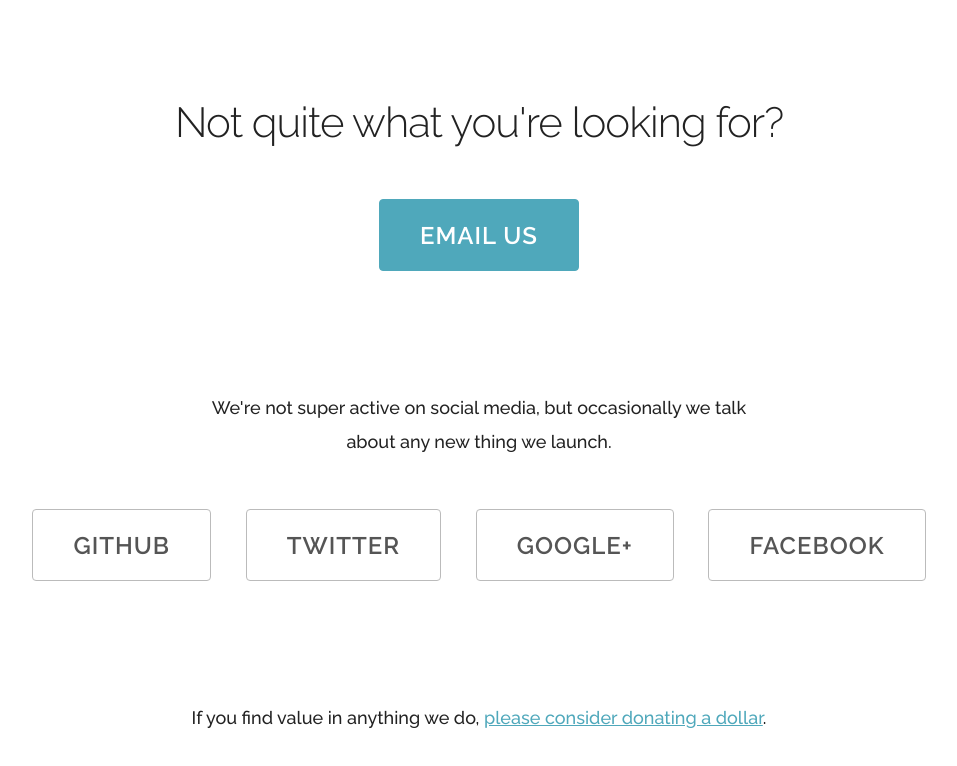
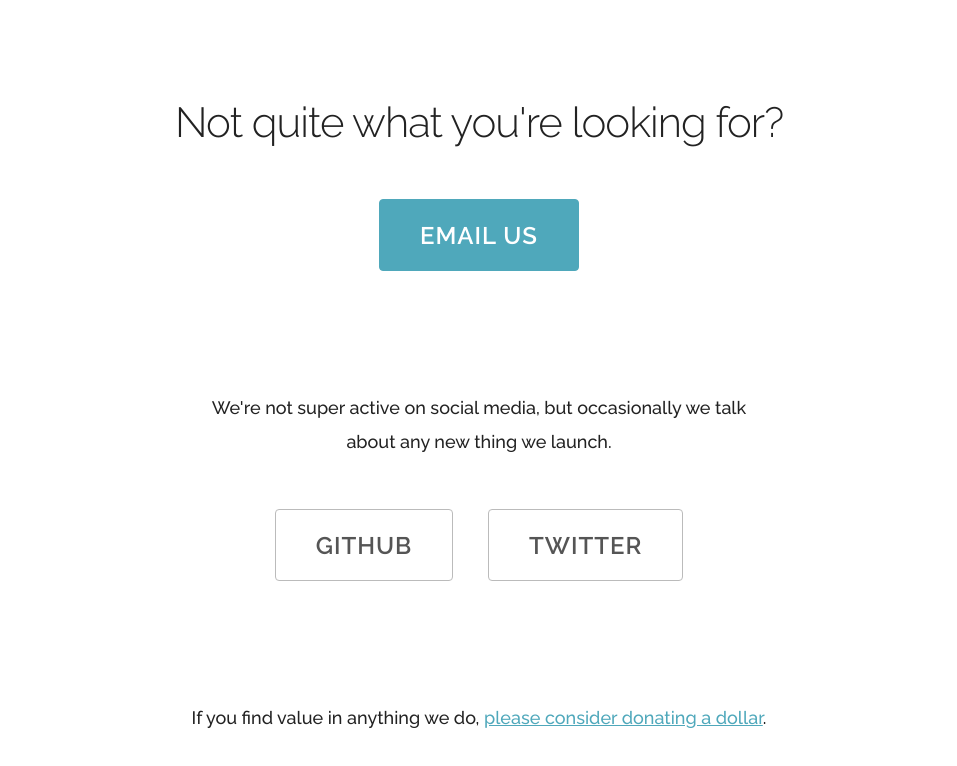
Before and after one commit to emotionLoop/emotionloop.com, a plain HTML site: page index.html in a window 1280 px wide. Shown: the part 2603-3369 px from the top of the page, without its empty margins (161-1118 px from the left). Drawn offline with Linux system fonts and the light colour scheme.

Commit message:
Remove Facebook and G+ (none are really active)

```diff
--- a/index.html
+++ b/index.html
@@ -98,8 +98,6 @@
       <div class="buttons">
         <a href="https://github.com/emotionLoop" target="_blank" class="button">GitHub</a>
         <a href="https://twitter.com/emotionLoop" target="_blank" class="button">Twitter</a>
-        <a href="https://plus.google.com/+emotionLoop" target="_blank" class="button">Google+</a>
-        <a href="https://facebook.com/emotionloop" target="_blank" class="button">Facebook</a>
       </div>
 
       <p class="section-description">If you find value in anything we do, <a href="https://medium.com/@BrunoBernardino/if-i-ve-helped-you-consider-donating-86952f22e3b4" target="_blank">please consider donating a dollar</a>.</p>
```
